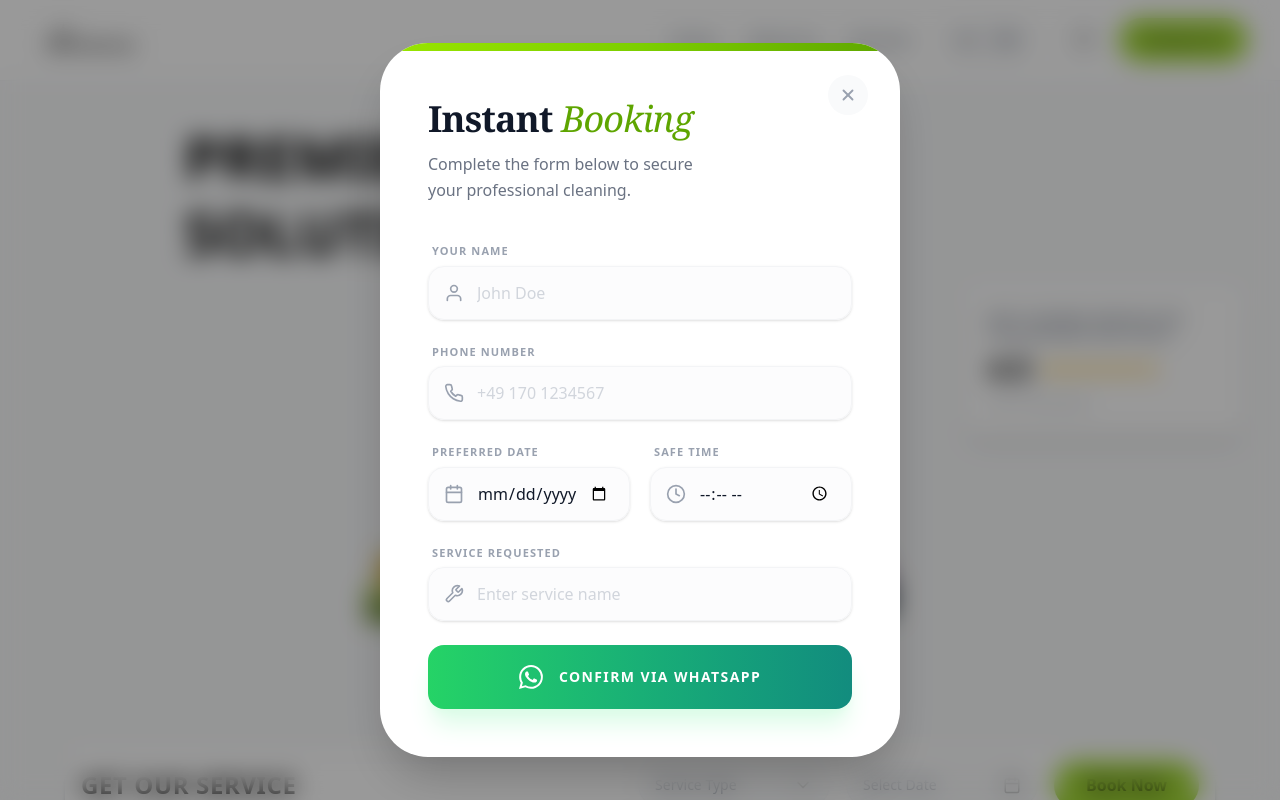
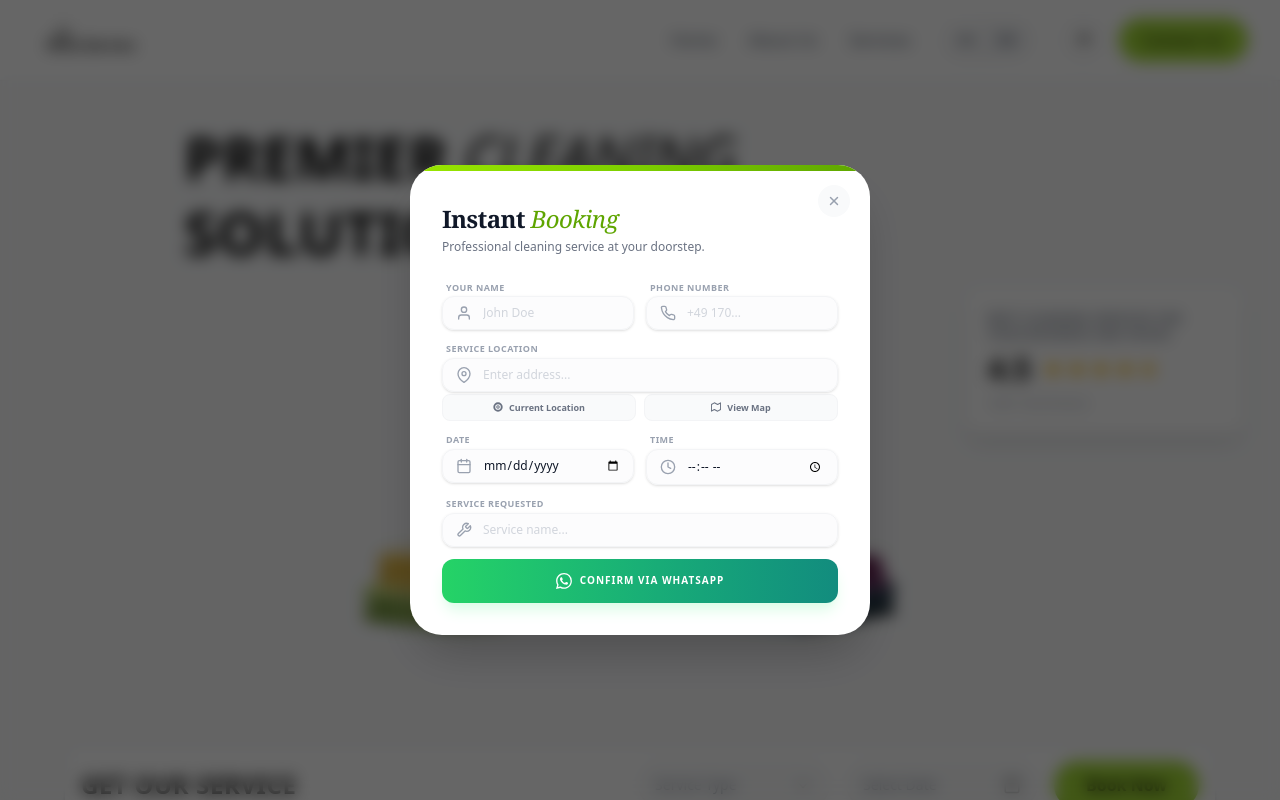
Before and after one commit to Jaiakashv/nova-service, a React (Vite) app: page / in a window 1280 px wide. Both pictures are taken after a click on the button "Book Now". Shown: the top 800 px of the page. Built offline with nearby package versions, Linux system fonts and the light colour scheme.

Commit message:
updated favicon

```diff
--- a/index.html
+++ b/index.html
@@ -1,11 +1,13 @@
 <!doctype html>
 <html lang="en">
+
 <head>
   <meta charset="UTF-8" />
-    <link rel="icon" type="image/svg+xml" href="/vite.svg" />
+  <link rel="icon" type="image/jpeg" href="./src/assets/nova-logo.jpeg" />
   <meta name="viewport" content="width=device-width, initial-scale=1.0" />
   <title>nova-service</title>
 </head>
+
 <body>
   <div id="root"></div>
   <script type="module" src="/src/main.jsx"></script>
--- a/src/components/BookingModal.jsx
+++ b/src/components/BookingModal.jsx
@@ -1,19 +1,74 @@
 import React, { useState } from 'react';
+
+const InputField = ({ label, name, type, value, onChange, placeholder, icon, required = false }) => (
+    <div className="flex flex-col gap-0.5 w-full">
+        <label className="text-[9px] font-bold uppercase tracking-wider text-gray-400 ml-1">
+            {label}
+        </label>
+        <div className="relative group">
+            <div className="absolute left-3.5 top-1/2 -translate-y-1/2 text-gray-400 group-focus-within:text-lime-500 transition-colors duration-200">
+                {icon}
+            </div>
+            <input
+                type={type}
+                name={name}
+                required={required}
+                placeholder={placeholder}
+                className="w-full pl-10 pr-3 py-2 bg-gray-50/50 border border-gray-100 rounded-xl text-xs text-gray-900 placeholder:text-gray-300 focus:outline-none focus:border-lime-500 focus:bg-white transition-all duration-200 shadow-sm group-hover:border-gray-200"
+                value={value}
+                onChange={onChange}
+            />
+        </div>
+    </div>
+);
 
 const BookingModal = ({ isOpen, onClose, selectedService }) => {
     const [formData, setFormData] = useState({
         name: '',
         phone: '',
+        location: '',
         date: '',
         time: '',
         service: selectedService || ''
     });
+    const [isLoadingLocation, setIsLoadingLocation] = useState(false);
 
     if (!isOpen) return null;
 
     const handleChange = (e) => {
         const { name, value } = e.target;
         setFormData(prev => ({ ...prev, [name]: value }));
+    };
+
+    const handleGetCurrentLocation = () => {
+        if (!navigator.geolocation) {
+            alert("Geolocation is not supported by your browser");
+            return;
+        }
+
+        setIsLoadingLocation(true);
+        navigator.geolocation.getCurrentPosition(async (position) => {
+            const { latitude, longitude } = position.coords;
+            try {
+                const response = await fetch(`https://nominatim.openstreetmap.org/reverse?format=json&lat=${latitude}&lon=${longitude}`);
+                const data = await response.json();
+                const address = data.display_name;
+                setFormData(prev => ({ ...prev, location: address }));
+            } catch (error) {
+                setFormData(prev => ({ ...prev, location: `${latitude}, ${longitude}` }));
+            } finally {
+                setIsLoadingLocation(false);
+            }
+        }, (error) => {
+            setIsLoadingLocation(false);
+            alert("Unable to retrieve your location. Please check your browser permissions.");
+        });
+    };
+
+    const handleOpenMap = () => {
+        // Open Google Maps in a new tab centered on user's current position if available, or just a general search
+        window.open('https://www.google.com/maps/search/?api=1&query=address', '_blank');
+        alert("Please find your location on Google Maps, copy the address, and paste it here.");
     };
 
     const handleSubmit = (e) => {
@@ -23,6 +78,7 @@ const BookingModal = ({ isOpen, onClose, selectedService }) => {
         const message = `Hi, I want to book an appointment.
 Name: ${formData.name}
 Phone: ${formData.phone}
+Location: ${formData.location}
 Date: ${formData.date}
 Time: ${formData.time}
 Service: ${formData.service || selectedService}`;
@@ -34,63 +90,42 @@ Service: ${formData.service || selectedService}`;
         onClose();
     };
 
-    const InputField = ({ label, name, type, value, onChange, placeholder, icon, required = false }) => (
-        <div className="flex flex-col gap-1.5 w-full">
-            <label className="text-[10px] sm:text-[11px] font-bold uppercase tracking-[0.1em] text-gray-400 ml-1">
-                {label}
-            </label>
-            <div className="relative group">
-                <div className="absolute left-4 top-1/2 -translate-y-1/2 text-gray-400 group-focus-within:text-lime-500 transition-colors duration-300">
-                    {icon}
-                </div>
-                <input
-                    type={type}
-                    name={name}
-                    required={required}
-                    placeholder={placeholder}
-                    className="w-full pl-12 pr-5 py-3.5 bg-gray-50/50 border border-gray-100 rounded-2xl text-gray-900 placeholder:text-gray-300 focus:outline-none focus:border-lime-500 focus:bg-white transition-all duration-300 shadow-sm group-hover:border-gray-200"
-                    value={value}
-                    onChange={onChange}
-                />
-            </div>
-        </div>
-    );
-
     return (
         <div
-            className="fixed inset-0 z-[1000] flex items-center justify-center p-4 sm:p-6 bg-black/40 backdrop-blur-md animate-in fade-in duration-500"
+            className="fixed inset-0 z-[1000] flex items-center justify-center p-4 bg-black/60 backdrop-blur-sm animate-in fade-in duration-300"
             onClick={onClose}
         >
             <div
-                className="relative bg-white w-full max-w-[520px] rounded-[3rem] overflow-hidden shadow-2xl animate-in zoom-in-95 slide-in-from-bottom-10 duration-500 ease-out"
+                className="relative bg-white w-full max-w-[460px] flex flex-col rounded-[2rem] overflow-hidden shadow-2xl animate-in zoom-in-95 duration-300 ease-out"
                 onClick={e => e.stopPropagation()}
             >
                 {/* Visual Header Accent */}
-                <div className="h-2 w-full bg-gradient-to-r from-lime-400 via-lime-500 to-lime-600" />
+                <div className="h-1.5 w-full bg-gradient-to-r from-lime-400 via-lime-500 to-lime-600 shrink-0" />
 
-                <div className="p-8 sm:p-12">
+                <div className="p-6 sm:p-8">
                     {/* Close Button */}
                     <button
-                        className="absolute top-8 right-8 w-10 h-10 rounded-full bg-gray-50 flex items-center justify-center text-gray-400 hover:bg-gray-100 hover:text-gray-900 transition-all hover:rotate-90 duration-500"
+                        className="absolute top-5 right-5 w-8 h-8 rounded-full bg-gray-50 flex items-center justify-center text-gray-400 hover:bg-gray-100 hover:text-gray-900 transition-all duration-300"
                         onClick={onClose}
                     >
-                        <svg width="18" height="18" viewBox="0 0 24 24" fill="none" stroke="currentColor" strokeWidth="2.5" strokeLinecap="round" strokeLinejoin="round">
+                        <svg width="14" height="14" viewBox="0 0 24 24" fill="none" stroke="currentColor" strokeWidth="2.5" strokeLinecap="round" strokeLinejoin="round">
                             <line x1="18" y1="6" x2="6" y2="18"></line>
                             <line x1="6" y1="6" x2="18" y2="18"></line>
                         </svg>
                     </button>
 
                     {/* Header Text */}
-                    <div className="mb-10">
-                        <h2 className="text-3xl sm:text-4xl font-serif font-black text-gray-900 tracking-tight mb-3">
+                    <div className="mb-6">
+                        <h2 className="text-2xl font-serif font-black text-gray-900 tracking-tight mb-0.5">
                             Instant <span className="text-lime-600 italic font-light">Booking</span>
                         </h2>
-                        <p className="text-gray-500 text-sm sm:text-base font-medium max-w-[280px] leading-relaxed">
-                            Complete the form below to secure your professional cleaning.
+                        <p className="text-gray-500 text-[10px] sm:text-xs font-medium leading-relaxed">
+                            Professional cleaning service at your doorstep.
                         </p>
                     </div>
 
-                    <form className="space-y-6" onSubmit={handleSubmit}>
+                    <form className="space-y-3" onSubmit={handleSubmit}>
+                        <div className="grid grid-cols-2 gap-3">
                             <InputField
                                 label="Your Name"
                                 name="name"
@@ -100,7 +135,7 @@ Service: ${formData.service || selectedService}`;
                                 value={formData.name}
                                 onChange={handleChange}
                                 icon={
-                                <svg width="20" height="20" viewBox="0 0 24 24" fill="none" stroke="currentColor" strokeWidth="2" strokeLinecap="round" strokeLinejoin="round">
+                                    <svg width="16" height="16" viewBox="0 0 24 24" fill="none" stroke="currentColor" strokeWidth="2" strokeLinecap="round" strokeLinejoin="round">
                                         <path d="M20 21v-2a4 4 0 0 0-4-4H8a4 4 0 0 0-4 4v2"></path>
                                         <circle cx="12" cy="7" r="4"></circle>
                                     </svg>
@@ -112,26 +147,78 @@ Service: ${formData.service || selectedService}`;
                                 name="phone"
                                 type="tel"
                                 required
-                            placeholder="+49 170 1234567"
+                                placeholder="+49 170..."
                                 value={formData.phone}
                                 onChange={handleChange}
                                 icon={
-                                <svg width="20" height="20" viewBox="0 0 24 24" fill="none" stroke="currentColor" strokeWidth="2" strokeLinecap="round" strokeLinejoin="round">
+                                    <svg width="16" height="16" viewBox="0 0 24 24" fill="none" stroke="currentColor" strokeWidth="2" strokeLinecap="round" strokeLinejoin="round">
                                         <path d="M22 16.92v3a2 2 0 0 1-2.18 2 19.79 19.79 0 0 1-8.63-3.07 19.5 19.5 0 0 1-6-6 19.79 19.79 0 0 1-3.07-8.67A2 2 0 0 1 4.11 2h3a2 2 0 0 1 2 1.72 12.84 12.84 0 0 0 .7 2.81 2 2 0 0 1-.45 2.11L8.09 9.91a16 16 0 0 0 6 6l1.27-1.27a2 2 0 0 1 2.11-.45 12.84 12.84 0 0 0 2.81.7A2 2 0 0 1 22 16.92z"></path>
                                     </svg>
                                 }
                             />
+                        </div>
 
-                        <div className="grid grid-cols-2 gap-5">
+                        <div className="flex flex-col gap-0.5 w-full">
+                            <label className="text-[9px] font-bold uppercase tracking-wider text-gray-400 ml-1">
+                                Service Location
+                            </label>
+                            <div className="relative group">
+                                <div className="absolute left-3.5 top-1/2 -translate-y-1/2 text-gray-400 group-focus-within:text-lime-500 transition-colors duration-200">
+                                    <svg width="16" height="16" viewBox="0 0 24 24" fill="none" stroke="currentColor" strokeWidth="2" strokeLinecap="round" strokeLinejoin="round">
+                                        <path d="M21 10c0 7-9 13-9 13s-9-6-9-13a9 9 0 0 1 18 0z"></path>
+                                        <circle cx="12" cy="10" r="3"></circle>
+                                    </svg>
+                                </div>
+                                <input
+                                    type="text"
+                                    name="location"
+                                    required
+                                    placeholder="Enter address..."
+                                    className="w-full pl-10 pr-3 py-2 bg-gray-50/50 border border-gray-100 rounded-xl text-xs text-gray-900 placeholder:text-gray-300 focus:outline-none focus:border-lime-500 focus:bg-white transition-all duration-200 shadow-sm group-hover:border-gray-200"
+                                    value={formData.location}
+                                    onChange={handleChange}
+                                />
+                                {isLoadingLocation && (
+                                    <div className="absolute right-3.5 top-1/2 -translate-y-1/2">
+                                        <div className="animate-spin rounded-full h-3 w-3 border-2 border-lime-500 border-t-transparent"></div>
+                                    </div>
+                                )}
+                            </div>
+                            <div className="flex gap-2">
+                                <button
+                                    type="button"
+                                    onClick={handleGetCurrentLocation}
+                                    className="flex-1 flex items-center justify-center gap-1.5 py-1.5 bg-gray-50 hover:bg-lime-50 text-gray-500 hover:text-lime-600 text-[9px] font-bold rounded-lg border border-gray-100 hover:border-lime-100 transition-all duration-200"
+                                >
+                                    <svg width="10" height="10" viewBox="0 0 24 24" fill="none" stroke="currentColor" strokeWidth="2.5" strokeLinecap="round" strokeLinejoin="round">
+                                        <path d="M12 2a10 10 0 1 0 10 10A10 10 0 0 0 12 2zm0 18a8 8 0 1 1 8-8 8 8 0 0 1-8 8z"></path>
+                                        <circle cx="12" cy="12" r="3"></circle>
+                                    </svg>
+                                    Current Location
+                                </button>
+                                <button
+                                    type="button"
+                                    onClick={handleOpenMap}
+                                    className="flex-1 flex items-center justify-center gap-1.5 py-1.5 bg-gray-50 hover:bg-blue-50 text-gray-500 hover:text-blue-600 text-[9px] font-bold rounded-lg border border-gray-100 hover:border-blue-100 transition-all duration-200"
+                                >
+                                    <svg width="10" height="10" viewBox="0 0 24 24" fill="none" stroke="currentColor" strokeWidth="2.5" strokeLinecap="round" strokeLinejoin="round">
+                                        <polygon points="1 6 1 22 8 18 16 22 23 18 23 2 16 6 8 2 1 6"></polygon>
+                                    </svg>
+                                    View Map
+                                </button>
+                            </div>
+                        </div>
+
+                        <div className="grid grid-cols-2 gap-3">
                             <InputField
-                                label="Preferred Date"
+                                label="Date"
                                 name="date"
                                 type="date"
                                 required
                                 value={formData.date}
                                 onChange={handleChange}
                                 icon={
-                                    <svg width="20" height="20" viewBox="0 0 24 24" fill="none" stroke="currentColor" strokeWidth="2" strokeLinecap="round" strokeLinejoin="round">
+                                    <svg width="16" height="16" viewBox="0 0 24 24" fill="none" stroke="currentColor" strokeWidth="2" strokeLinecap="round" strokeLinejoin="round">
                                         <rect x="3" y="4" width="18" height="18" rx="2" ry="2"></rect>
                                         <line x1="16" y1="2" x2="16" y2="6"></line>
                                         <line x1="8" y1="2" x2="8" y2="6"></line>
@@ -140,14 +227,14 @@ Service: ${formData.service || selectedService}`;
                                 }
                             />
                             <InputField
-                                label="Safe Time"
+                                label="Time"
                                 name="time"
                                 type="time"
                                 required
                                 value={formData.time}
                                 onChange={handleChange}
                                 icon={
-                                    <svg width="20" height="20" viewBox="0 0 24 24" fill="none" stroke="currentColor" strokeWidth="2" strokeLinecap="round" strokeLinejoin="round">
+                                    <svg width="16" height="16" viewBox="0 0 24 24" fill="none" stroke="currentColor" strokeWidth="2" strokeLinecap="round" strokeLinejoin="round">
                                         <circle cx="12" cy="12" r="10"></circle>
                                         <polyline points="12 6 12 12 16 14"></polyline>
                                     </svg>
@@ -159,11 +246,11 @@ Service: ${formData.service || selectedService}`;
                             label="Service Requested"
                             name="service"
                             type="text"
-                            placeholder="Enter service name"
+                            placeholder="Service name..."
                             value={formData.service || selectedService}
                             onChange={handleChange}
                             icon={
-                                <svg width="20" height="20" viewBox="0 0 24 24" fill="none" stroke="currentColor" strokeWidth="2" strokeLinecap="round" strokeLinejoin="round">
+                                <svg width="16" height="16" viewBox="0 0 24 24" fill="none" stroke="currentColor" strokeWidth="2" strokeLinecap="round" strokeLinejoin="round">
                                     <path d="M14.7 6.3a1 1 0 0 0 0 1.4l1.6 1.6a1 1 0 0 0 1.4 0l3.77-3.77a6 6 0 0 1-7.94 7.94l-6.91 6.91a2.12 2.12 0 0 1-3-3l6.91-6.91a6 6 0 0 1 7.94-7.94l-3.76 3.76z"></path>
                                 </svg>
                             }
@@ -171,9 +258,9 @@ Service: ${formData.service || selectedService}`;
 
                         <button
                             type="submit"
-                            className="w-full mt-6 flex items-center justify-center gap-4 py-5 bg-gradient-to-r from-[#25d366] to-[#128c7e] text-white font-bold rounded-2xl hover:brightness-110 transition-all hover:-translate-y-1 shadow-xl shadow-green-100 uppercase tracking-widest text-sm"
+                            className="w-full mt-2 flex items-center justify-center gap-2 py-3.5 bg-gradient-to-r from-[#25d366] to-[#128c7e] text-white font-bold rounded-xl hover:brightness-105 transition-all shadow-lg shadow-green-100 uppercase tracking-widest text-[10px]"
                         >
-                            <svg className="w-6 h-6 fill-current" viewBox="0 0 24 24">
+                            <svg className="w-4 h-4 fill-current" viewBox="0 0 24 24">
                                 <path d="M17.472 14.382c-.297-.149-1.758-.867-2.03-.967-.273-.099-.471-.148-.67.15-.197.297-.767.966-.94 1.164-.173.199-.347.223-.644.075-.297-.15-1.255-.463-2.39-1.475-.883-.788-1.48-1.761-1.653-2.059-.173-.297-.018-.458.13-.606.134-.133.298-.347.446-.52.149-.174.198-.298.298-.497.099-.198.05-.371-.025-.52-.075-.149-.669-1.612-.916-2.207-.242-.579-.487-.5-.669-.51-.173-.008-.371-.01-.57-.01-.198 0-.52.074-.792.372-.272.297-1.04 1.016-1.04 2.479 0 1.462 1.065 2.875 1.213 3.074.149.198 2.096 3.2 5.077 4.487.709.306 1.262.489 1.694.625.712.227 1.36.195 1.871.118.571-.085 1.758-.719 2.006-1.413.248-.694.248-1.289.173-1.413-.074-.124-.272-.198-.57-.347m-5.421 7.403h-.004a9.87 9.87 0 01-5.031-1.378l-.361-.214-3.741.982.998-3.648-.235-.374a9.86 9.86 0 01-1.51-5.26c.001-5.45 4.436-9.884 9.888-9.884 2.64 0 5.122 1.03 6.988 2.898a9.825 9.825 0 012.893 6.994c-.003 5.45-4.437 9.884-9.885 9.884m8.413-18.297A11.815 11.815 0 0012.05 0C5.495 0 .16 5.335.157 11.892c0 2.096.547 4.142 1.588 5.945L0 24l6.335-1.662c1.72.94 3.659 1.437 5.634 1.437h.005c6.554 0 11.89-5.335 11.893-11.893a11.821 11.821 0 00-3.48-8.413z" />
                             </svg>
                             Confirm via WhatsApp
```
Also changed, not shown: src/main.jsx (+4 -5 lines), src/assets/nova-logo.jpeg (added). Lines whose indentation alone changed are shown as unchanged.
